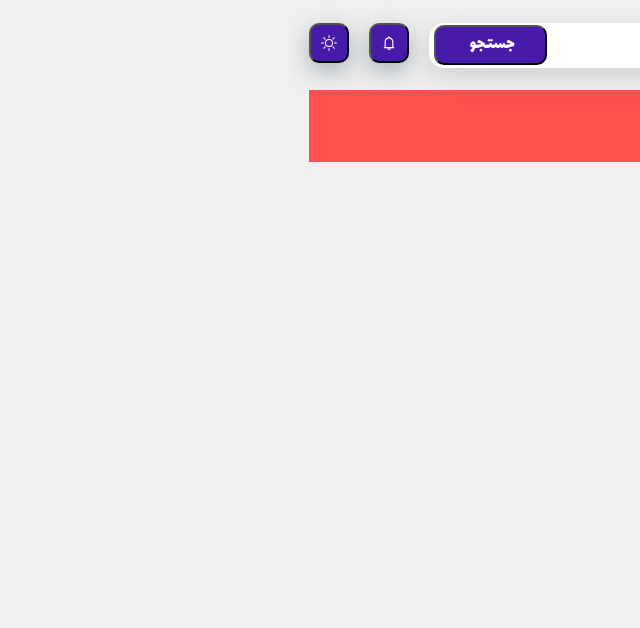
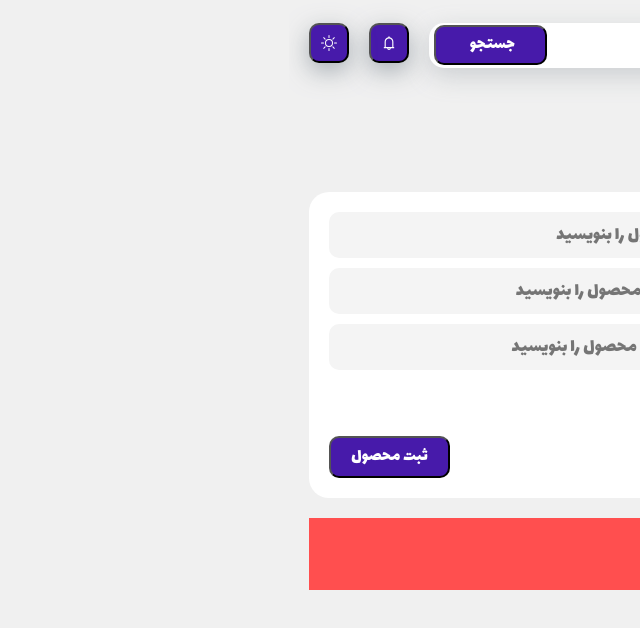
Before and after one commit to esrafil418/FA-CMS, a React (Vite) app: page /products in a window 1280 px wide. Shown: the top 628 px of the page, without its empty margins (640-1280 px from the left). Built offline with nearby package versions, Linux system fonts and the light colour scheme.

Commit message:
feat: Creat Add New Product Section

```diff
--- /dev/null
+++ b/src/components/AddNewProduct/AddNewProduct.css
@@ -0,0 +1,56 @@
+.products-main {
+	margin-top: 60px;
+}
+
+.products-title {
+	font-size: 2rem;
+}
+
+.add-products-form {
+	margin-top: 30px;
+	background: var(--white);
+	display: flex;
+	flex-direction: column;
+	align-items: flex-end;
+	padding: 20px;
+	border-radius: 20px;
+}
+
+.add-products-form-wrap {
+	width: 100%;
+	display: grid;
+	grid-template-columns: 1fr 1fr;
+	gap: 10px 15px;
+}
+
+.add-products-form-group {
+	display: flex;
+	align-items: center;
+	column-gap: 10px;
+	width: 100%;
+	background-color: #f4f4f4;
+	padding: 0 20px;
+	border-radius: 10px;
+}
+
+.add-products-input {
+	outline: none;
+	border: none;
+	background: unset;
+	padding: 8px 10px;
+	font-size: 1.2rem;
+	width: 100%;
+}
+
+.add-product-submit {
+	background-color: var(--blue);
+	color: var(--white);
+	margin-top: 10px;
+	padding: 10px 20px;
+	font-size: 1.1rem;
+	border-radius: 10px;
+}
+
+.icon {
+	font-size: 20px;
+}
--- /dev/null
+++ b/src/components/AddNewProduct/AddNewProduct.jsx
@@ -0,0 +1,78 @@
+import { AiOutlineProduct, AiOutlineStock } from "react-icons/ai";
+import "./AddNewProduct.css";
+import { TbChartBarPopular } from "react-icons/tb";
+import { IoIosColorPalette } from "react-icons/io";
+import { IoPricetagsOutline } from "react-icons/io5";
+import { CiImageOn } from "react-icons/ci";
+import { RiStockLine } from "react-icons/ri";
+
+export default function AddNewProduct() {
+	return (
+		<div className="products-main">
+			<h1 className="products-title">افزودن محصول جدید</h1>
+			<form action="#" className="add-products-form">
+				<div className="add-products-form-wrap">
+					<div className="add-products-form-group">
+						<AiOutlineProduct className="icon" />
+						<input
+							type="text"
+							placeholder="اسم محصول را بنویسید"
+							className="add-products-input"
+						/>
+					</div>
+					<div className="add-products-form-group">
+						<IoPricetagsOutline className="icon" />
+						<input
+							type="text"
+							placeholder="قیمت محصول را بنویسید"
+							className="add-products-input"
+						/>
+					</div>
+					<div className="add-products-form-group">
+						<AiOutlineStock className="icon" />
+						<input
+							type="text"
+							placeholder="موجودی محصول را بنویسید"
+							className="add-products-input"
+						/>
+					</div>
+					<div className="add-products-form-group">
+						<CiImageOn className="icon" />
+						<input
+							type="text"
+							placeholder="آدرس عکس محصول را بنویسید"
+							className="add-products-input"
+						/>
+					</div>
+					<div className="add-products-form-group">
+						<TbChartBarPopular className="icon" />
+						<input
+							type="text"
+							placeholder="میزان محبوبیت محصول را بنویسید"
+							className="add-products-input"
+						/>
+					</div>
+					<div className="add-products-form-group">
+						<RiStockLine className="icon" />
+						<input
+							type="text"
+							placeholder="میزان فروش محصول را بنویسید"
+							className="add-products-input"
+						/>
+					</div>
+					<div className="add-products-form-group">
+						<IoIosColorPalette className="icon" />
+						<input
+							type="text"
+							placeholder="تعداد رنگ بندی محصول را بنویسید"
+							className="add-products-input"
+						/>
+					</div>
+				</div>
+				<button type="button" className="add-product-submit">
+					ثبت محصول
+				</button>
+			</form>
+		</div>
+	);
+}
--- a/src/components/Products/Products.jsx
+++ b/src/components/Products/Products.jsx
@@ -1,6 +1,12 @@
+import AddNewProduct from "../AddNewProduct/AddNewProduct";
 import ErrorBox from "../Error/ErrorBox";
 import "./Products.css";
 
 export default function Products() {
-	return <ErrorBox msg="هیچ محصولی یافت نشد!" />;
+	return (
+		<>
+			<AddNewProduct />
+			<ErrorBox msg="هیچ محصولی یافت نشد!" />;
+		</>
+	);
 }
```
